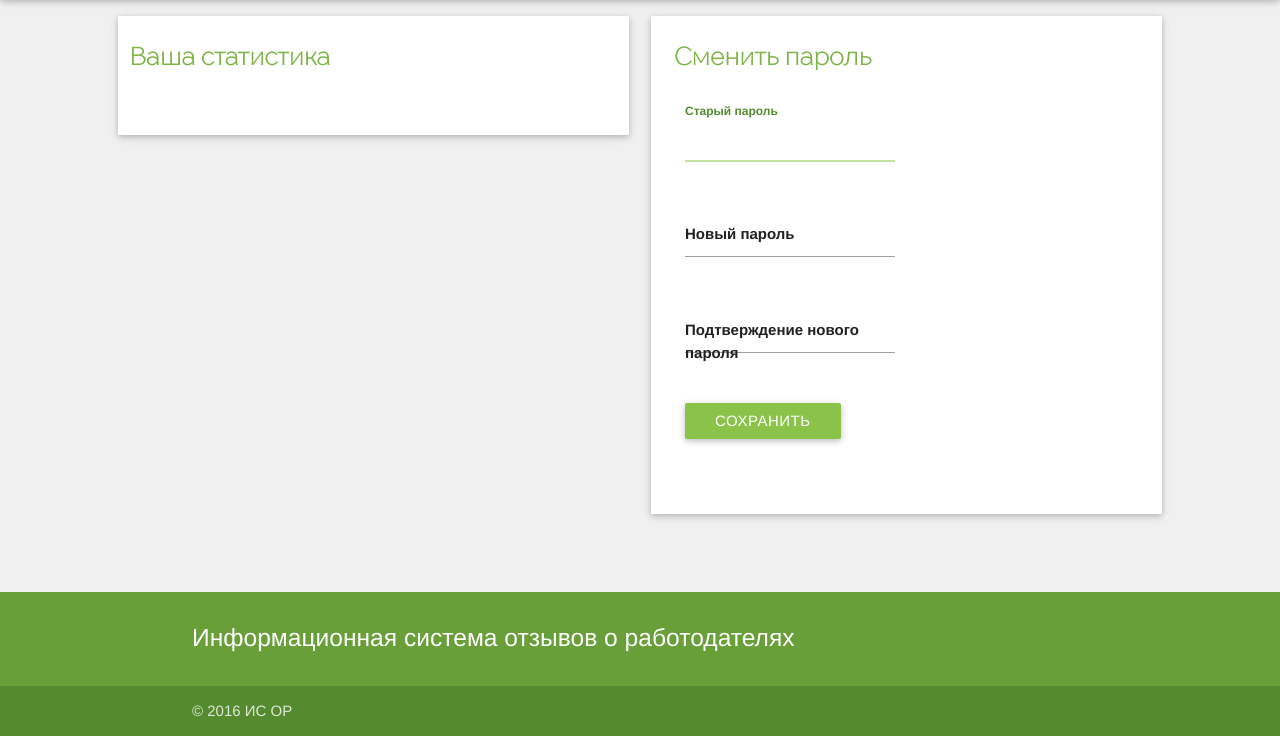
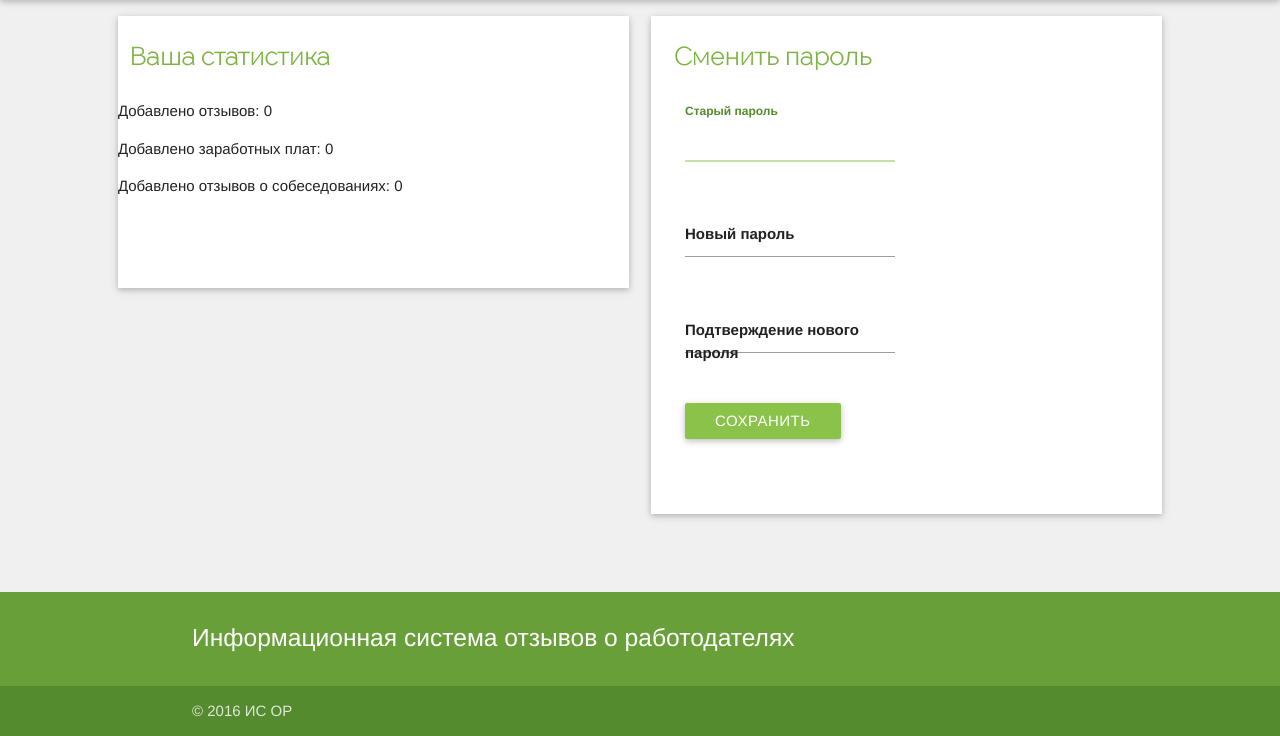
Before and after one commit to Lookyan/goodwork, a Django app: page /settings/ in a window 1280 px wide. Shown: the part 64-800 px from the top of the page. Run offline with Django 3.2, Linux system fonts and the light colour scheme; the visitor is signed in with stand-in values (Sample User, id 1); data that the repository does not hold is empty; some web fonts are replaced.

Commit message:
settings stats

```diff
--- a/templates/settings.html
+++ b/templates/settings.html
@@ -8,6 +8,13 @@
                     <div class="row">
                         <div class="col s12">
                             <h5 class="land-header">Ваша статистика</h5>
+                        </div>
+                    </div>
+                    <div class="row">
+                        <div class="row s12">
+                            <p>Добавлено отзывов: {{ count_reviews }}</p>
+                            <p>Добавлено заработных плат: {{ count_salaries }}</p>
+                            <p>Добавлено отзывов о собеседованиях: {{ count_interviews }}</p>
                         </div>
                     </div>
                 </div>
--- a/work/views.py
+++ b/work/views.py
@@ -58,16 +58,26 @@ def signup(request):
 
 @login_required
 def settings(request):
+    count_reviews = Review.objects.filter(user=request.user).count()
+    count_interviews = Interview.objects.filter(user=request.user).count()
+    count_salaries = Salary.objects.filter(user=request.user).count()
     if request.method == 'POST':
         form = PasswordChangeForm(request.user, request.POST)
         if form.is_valid():
             form.save()
             update_session_auth_hash(request, form.user)
-            return render(request, 'settings.html', {'done': True, 'form': form})
+            return render(request, 'settings.html', {'done': True,
+                                                     'form': form,
+                                                     'count_reviews': count_reviews,
+                                                     'count_interviews': count_interviews,
+                                                     'count_salaries': count_salaries})
     else:
         form = PasswordChangeForm(request.user)
 
-    return render(request, 'settings.html', {'form': form})
+    return render(request, 'settings.html', {'form': form,
+                                             'count_reviews': count_reviews,
+                                             'count_interviews': count_interviews,
+                                             'count_salaries': count_salaries})
 
 
 @login_required
```
